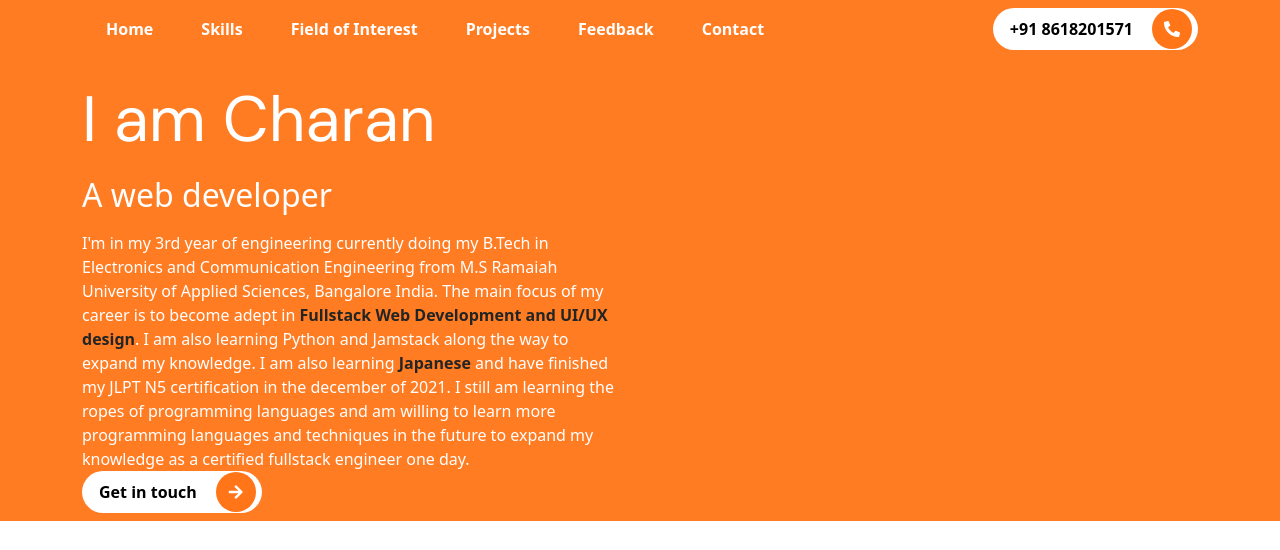
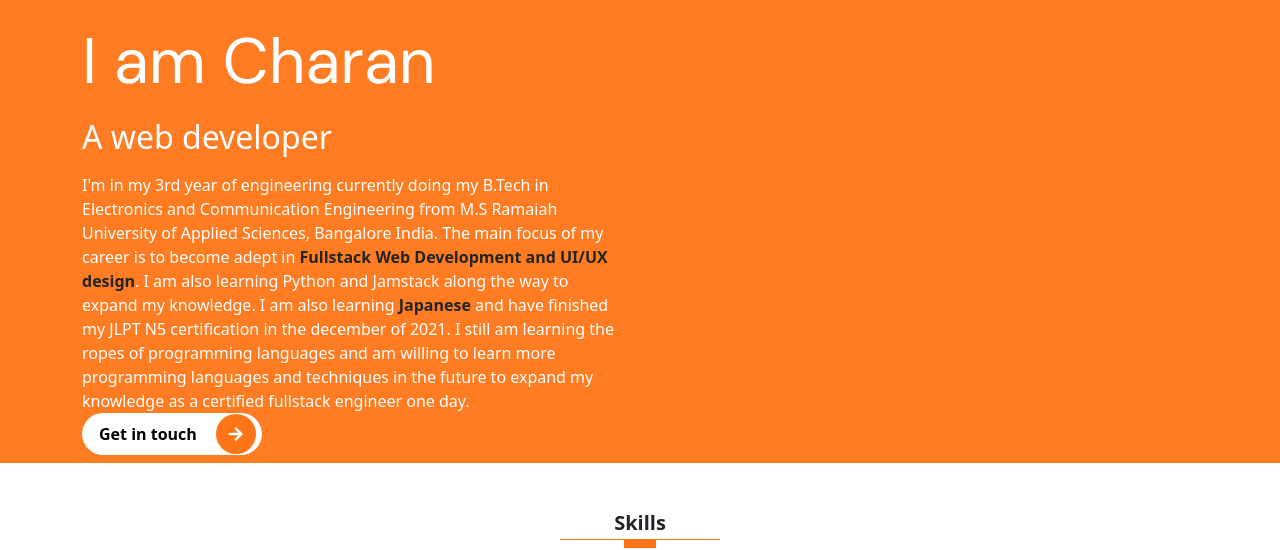
Before and after one commit to OnnPoynt/My-Portfolio, a website: page index.html in a window 1280 px wide. Shown: the top 550 px of the page. Drawn offline with Linux system fonts and the light colour scheme.

Commit message:
Update index.html

```diff
--- a/index.html
+++ b/index.html
@@ -17,7 +17,7 @@
     <!-- /////////////////////////////////////////////////////////////////////////////
                                   START THE NAV BAR --
     ////////////////////////////////////////////////////////////////////////////////// -->
-    <nav class="navbar navbar-expand-lg navbar-dark menu sticky-top">
+<!--     <nav class="navbar navbar-expand-lg navbar-dark menu sticky-top">
         <div class="container">
             <button class="navbar-toggler" type="button" data-bs-toggle="collapse" data-bs-target="#navbarNav" aria-controls="navbarNav" aria-expanded="false" aria-label="Toggle navigation">
             <span class="navbar-toggler-icon"></span>
@@ -48,7 +48,7 @@
                 </button>
             </div>
         </div>
-    </nav>
+    </nav> -->
 
      <!-- ////////////////////////////////////////////////////////////////////////////////
                                START THE INTRO SECTION --
```
